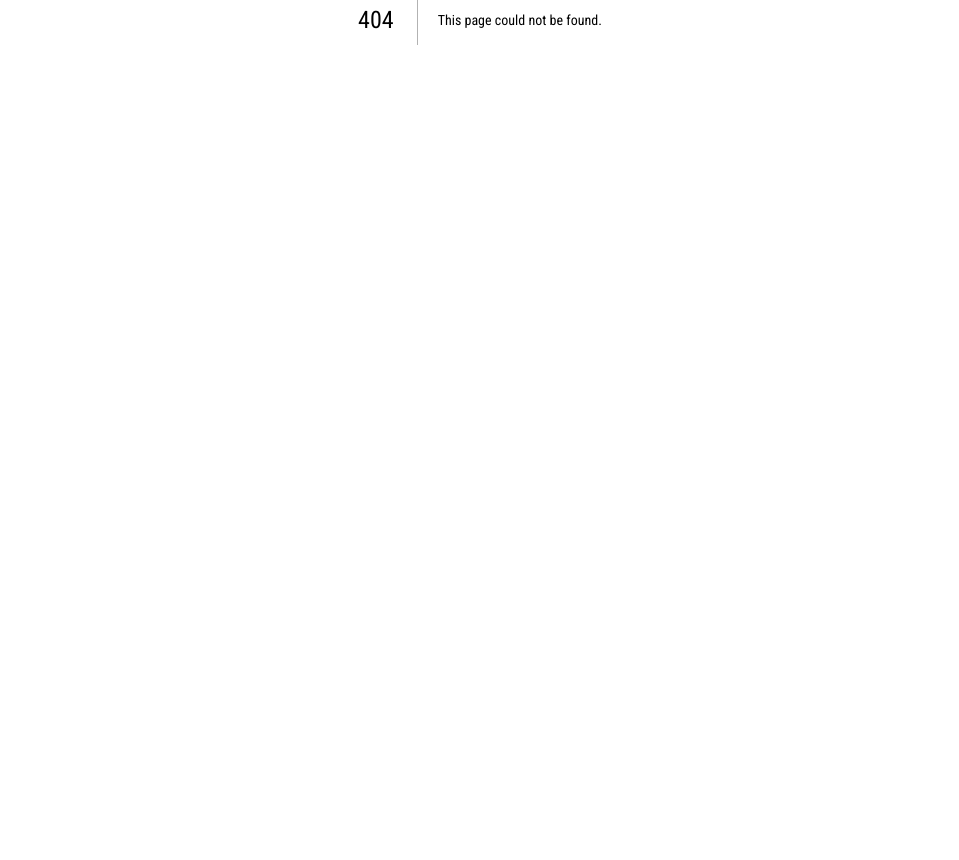
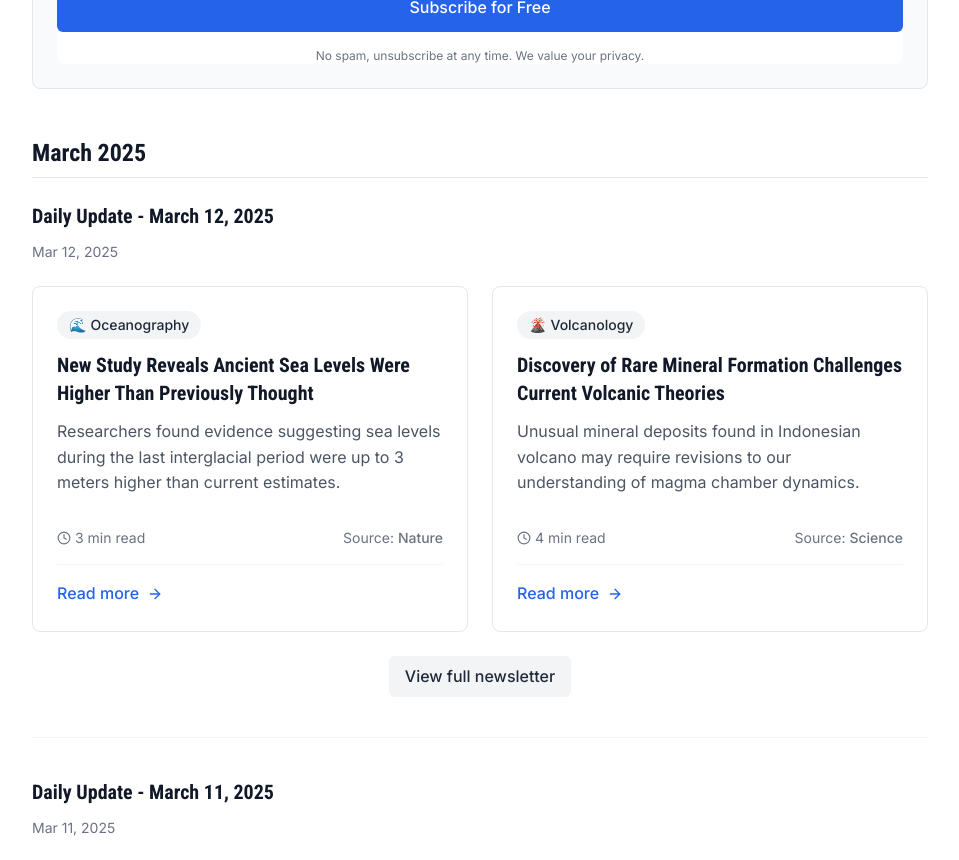
Before and after one commit to szilarddenes/geobit, a Next.js app: page /newsletters in a window 1280 px wide. Before the commit this address had no page. Shown: the part 380-1240 px from the top of the page, without its empty margins (160-1119 px from the left). Before the commit the page ends 800 px from the top, so only its background shows below. Built offline with nearby package versions, Linux system fonts and the light colour scheme.

Commit message:
Create newsletters page to match TLDR.tech style

```diff
--- /dev/null
+++ b/src/pages/newsletters/index.js
@@ -0,0 +1,167 @@
+import { useState } from 'react';
+import Layout from '@/components/layout/Layout';
+import ArticleCard from '@/components/newsletter/ArticleCard';
+import SubscriptionForm from '@/components/newsletter/SubscriptionForm';
+
+export default function Newsletters() {
+  // Sample newsletters categorized by date
+  const newsletters = {
+    'March 2025': [
+      {
+        id: 'mar-12-2025',
+        title: 'Daily Update - March 12, 2025',
+        date: 'Mar 12, 2025',
+        articles: [
+          {
+            id: 1,
+            title: "New Study Reveals Ancient Sea Levels Were Higher Than Previously Thought",
+            category: "Oceanography",
+            date: "Mar 12",
+            readTime: "3 min read",
+            summary: "Researchers found evidence suggesting sea levels during the last interglacial period were up to 3 meters higher than current estimates.",
+            source: "Nature",
+          },
+          {
+            id: 2,
+            title: "Discovery of Rare Mineral Formation Challenges Current Volcanic Theories",
+            category: "Volcanology",
+            date: "Mar 12",
+            readTime: "4 min read",
+            summary: "Unusual mineral deposits found in Indonesian volcano may require revisions to our understanding of magma chamber dynamics.",
+            source: "Science",
+          }
+        ]
+      },
+      {
+        id: 'mar-11-2025',
+        title: 'Daily Update - March 11, 2025',
+        date: 'Mar 11, 2025',
+        articles: [
+          {
+            id: 3,
+            title: "Climate Models Underestimated Arctic Ice Loss, New Data Shows",
+            category: "Climate Science",
+            date: "Mar 11",
+            readTime: "5 min read",
+            summary: "Satellite measurements reveal Arctic ice is melting at rates faster than predicted by leading climate models, raising concerns about feedback loops.",
+            source: "Geophysical Research Letters",
+          },
+          {
+            id: 4,
+            title: "Underground Water Reservoirs Found on Mars Signal Potential for Past Life",
+            category: "Planetary Science",
+            date: "Mar 11",
+            readTime: "6 min read",
+            summary: "NASA's Perseverance rover has uncovered evidence of ancient subsurface water reservoirs that could have supported microbial life.",
+            source: "NASA",
+          }
+        ]
+      },
+      {
+        id: 'mar-10-2025',
+        title: 'Daily Update - March 10, 2025',
+        date: 'Mar 10, 2025',
+        articles: [
+          {
+            id: 5,
+            title: "Advanced Seismic Monitoring Tool Shows Promise for Earthquake Prediction",
+            category: "Seismology",
+            date: "Mar 10",
+            readTime: "4 min read",
+            summary: "A new AI-powered seismic monitoring system can detect subtle foreshocks with greater accuracy, potentially providing earlier warnings.",
+            source: "USGS",
+          },
+          {
+            id: 6,
+            title: "Machine Learning Helps Identify New Mineral Deposits in Remote Locations",
+            category: "Economic Geology",
+            date: "Mar 10",
+            readTime: "3 min read",
+            summary: "Geologists are using machine learning algorithms to identify promising mineral deposits in regions that were previously difficult to survey.",
+            source: "Mining Journal",
+          }
+        ]
+      }
+    ],
+    'February 2025': [
+      {
+        id: 'feb-28-2025',
+        title: 'Daily Update - February 28, 2025',
+        date: 'Feb 28, 2025',
+        articles: [
+          {
+            id: 9,
+            title: "Revolutionary Imaging Technique Visualizes Deep Earth Mantle Structures",
+            category: "Geophysics",
+            date: "Feb 28",
+            readTime: "4 min read",
+            summary: "A new seismic imaging technique has provided unprecedented views of structures in Earth's mantle, revealing complex convection patterns.",
+            source: "Science",
+          }
+        ]
+      }
+    ]
+  };
+
+  return (
+    <Layout
+      title="Newsletters - GeoBit"
+      description="Browse our daily geoscience newsletter archives"
+    >
+      <div className="container mx-auto px-4 py-12">
+        <header className="max-w-4xl mx-auto mb-12">
+          <h1 className="text-3xl font-bold text-gray-900 mb-4">
+            Newsletter Archive
+          </h1>
+          <p className="text-xl text-gray-600 mb-6">
+            Browse our daily geoscience updates by date
+          </p>
+          <div className="bg-gray-50 p-6 rounded-lg border border-gray-200">
+            <h2 className="text-lg font-medium text-gray-900 mb-4">
+              Never miss an update!
+            </h2>
+            <SubscriptionForm buttonText="Subscribe for Free" />
+          </div>
+        </header>
+
+        <section className="max-w-4xl mx-auto">
+          {Object.entries(newsletters).map(([month, issues]) => (
+            <div key={month} className="mb-12">
+              <h2 className="text-2xl font-bold text-gray-900 mb-6 border-b border-gray-200 pb-2">
+                {month}
+              </h2>
+
+              <div className="space-y-10">
+                {issues.map((issue) => (
+                  <div key={issue.id} className="border-b border-gray-100 pb-10 last:border-b-0">
+                    <h3 className="text-xl font-bold text-gray-900 mb-3">
+                      {issue.title}
+                    </h3>
+                    <div className="text-sm text-gray-500 mb-6">
+                      {issue.date}
+                    </div>
+
+                    <div className="grid md:grid-cols-2 gap-6">
+                      {issue.articles.map((article) => (
+                        <ArticleCard key={article.id} article={article} />
+                      ))}
+                    </div>
+
+                    <div className="mt-6 text-center">
+                      <a
+                        href={`/newsletters/${issue.id}`}
+                        className="inline-block bg-gray-100 hover:bg-gray-200 text-gray-800 font-medium py-2 px-4 rounded-md transition-colors"
+                      >
+                        View full newsletter
+                      </a>
+                    </div>
+                  </div>
+                ))}
+              </div>
+            </div>
+          ))}
+        </section>
+      </div>
+    </Layout>
+  );
+}
```
